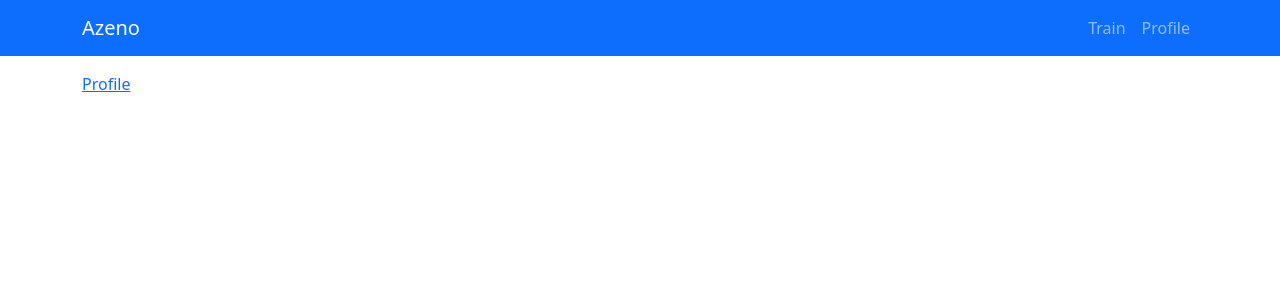
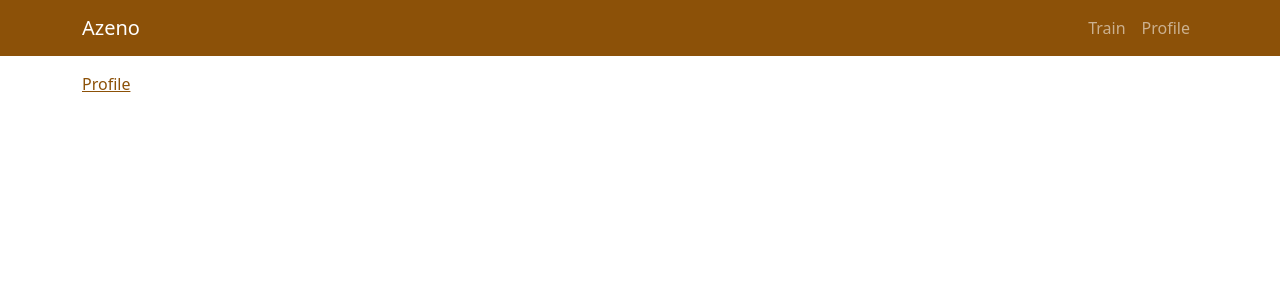
Before and after one commit to olivergav/azeno_2, a React app: page / in a window 1280 px wide. Shown: the top 300 px of the page. Built offline with nearby package versions, Linux system fonts and the light colour scheme.

Commit message:
custom color for bootstrap

```diff
--- a/src/components/App/App.scss
+++ b/src/components/App/App.scss
@@ -1 +1,3 @@
+$primary: #8C5108;
+
 @import "~bootstrap/scss/bootstrap";
```
